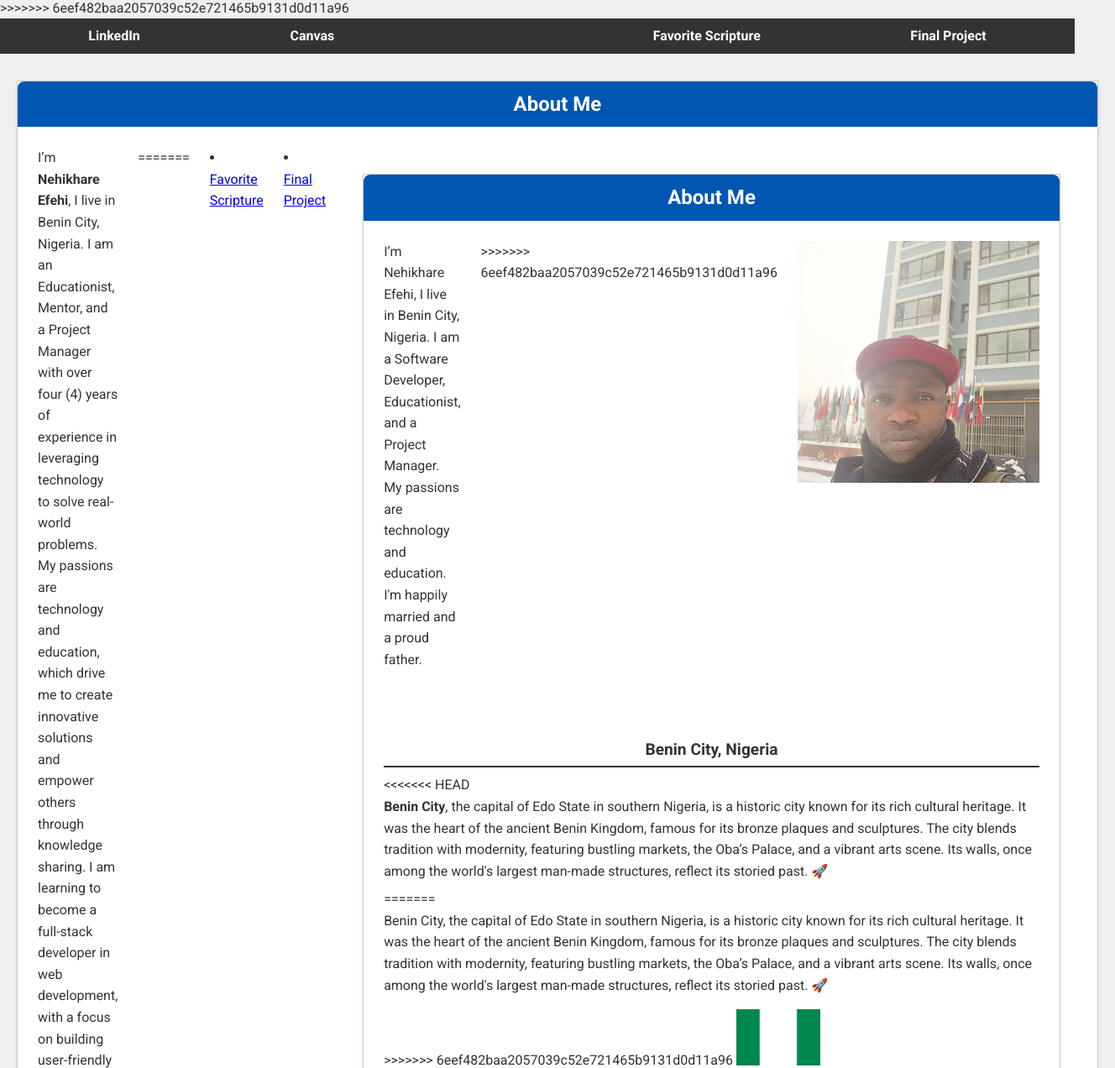
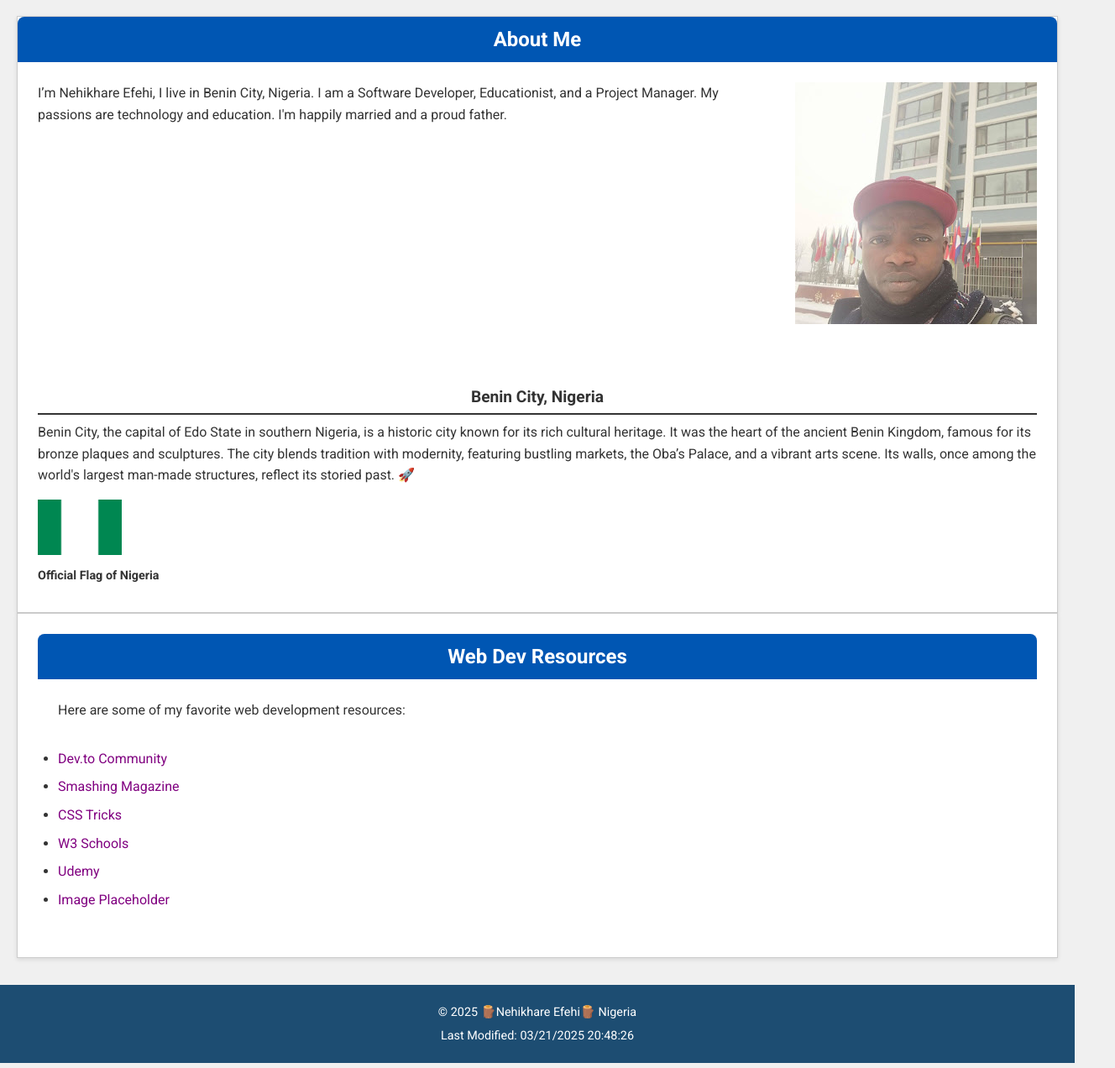
Before and after one commit to Nehiz/wdd131, a plain HTML site: page index.html in a window 1280 px wide. Shown: the part 93-1365 px from the top of the page at 84% size, 1328 px wide, since content can reach past the window. Drawn offline with Linux system fonts and the light colour scheme.

Commit message:
Home page updated

```diff
--- a/index.html
+++ b/index.html
@@ -3,56 +3,21 @@
 <head>
     <meta charset="UTF-8">
     <meta name="viewport" content="width=device-width, initial-scale=1.0">
-<<<<<<< HEAD
-    <title>WDD 131: Dynamic Web Fundamentals - Nehikhare Efehi</title>
-    <meta name="description" content="WDD 131 - Dynamic Web Fundamentals by Nehikhare Efehi. This page contains links to my LinkedIn profile, Canvas, a favorite scripture, and my final project folder.">
-    <meta name="author" content="Nehikhare Efehi">
-    <link rel="stylesheet" href="styles/base.css">
-    <link rel="preconnect" href="https://fonts.googleapis.com">
-    <link rel="preconnect" href="https://fonts.gstatic.com" crossorigin>
-    <link rel="stylesheet" type="text/css" href="https://fonts.googleapis.com/css2?family=Roboto:wght@400;700&display=swap">
-=======
     <title>WDD 131 - Dynamic Web Fundamentals - Nehikhare Efehi</title>
     <meta name="description" content="WDD 131 - Dynamic Web Fundamentals by Nehikhare Efehi. This page contains links to my LinkedIn profile, Canvas, a favorite scripture, and my final project folder.">
     <meta name="author" content="Nehikhare Efehi">
     <link rel="stylesheet" href="styles/base.css">
     <link rel="stylesheet" href="https://fonts.googleapis.com/css2?family=Roboto:wght@400;700&display=swap">
->>>>>>> 6eef482baa2057039c52e721465b9131d0d11a96
     <script src="scripts/getdates.js" defer></script>
 </head>
 <body>
     <header>
         <h1>WDD 131: Dynamic Web Fundamentals - <span class="name">Nehikhare Efehi</span></h1>
-<<<<<<< HEAD
-=======
     </header>
->>>>>>> 6eef482baa2057039c52e721465b9131d0d11a96
         <nav>
             <ul>
                 <li><a href="https://www.linkedin.com/in/efehi-nehikhare">LinkedIn</a></li>
                 <li><a href="https://byupw.instructure.com/">Canvas</a></li>
-<<<<<<< HEAD
-                <li><a href="https://www.churchofjesuschrist.org/study/scriptures/bofm/1-ne/3?lang=eng&id=p7#p7">Favorite
-                        Scripture</a></li>
-                <li><a href="#">Final Project</a></li>
-            </ul>
-        </nav>
-    </header>
-    <main>
-        <section class="card">
-                <h2>About Me</h2>
-            <div class="card-content"
-                <div class="text-content">
-                    <p>I’m <strong>Nehikhare Efehi</strong>, I live in Benin City, Nigeria. I am an Educationist,
-                    Mentor, and a Project Manager with over four (4) years of experience in leveraging technology to solve real-world problems.
-                    My passions are technology and education, which drive me to create innovative solutions and empower others through
-                    knowledge sharing. I am learning to become a full-stack developer in web development, with a focus on building user-friendly
-                    and accessible applications that make learning Tech, Maths and Logic easy for kids and young adults. Beyond coding,
-                    I enjoy mentoring young developers, exploring new tech trends, and contributing to open-source
-                    projects. I'm happily married and a proud father of two, and I find great joy in balancing my professional pursuits with
-                    family life. I am also a Bishop in my local ward. In my free time, I love reading about emerging technologies, traveling to experience new cultures, and
-                    giving back to my community through educational initiatives.</p>
-=======
                 <li><a href="https://www.churchofjesuschrist.org/study/scriptures/bofm/1-ne/3?lang=eng&id=p7#p7">Favorite Scripture</a></li>
                 <li><a href="#">Final Project</a></li>
             </ul>
@@ -64,25 +29,15 @@
                 <div class="text-content">
                     <p>I’m Nehikhare Efehi, I live in Benin City, Nigeria. I am a Software Developer, Educationist, and a Project Manager. My passions are technology and
                     education. I'm happily married and a proud father. </p>
->>>>>>> 6eef482baa2057039c52e721465b9131d0d11a96
                     <img src="images/Efehi.jpg" alt="Profile Image of Efehi" class="profile-image">
                 </div>
                 <div class="country-content">
                     <h3> Benin City, Nigeria</h3>
-<<<<<<< HEAD
-                    <p><strong>Benin City</strong>, the capital of Edo State in southern Nigeria, is a historic city known for its rich cultural heritage. It
-                        was the heart of the ancient Benin Kingdom, famous for its bronze plaques and sculptures. The city blends tradition
-                        with
-                        modernity, featuring bustling markets, the Oba’s Palace, and a vibrant arts scene. Its walls, once among the world's
-                        largest man-made structures, reflect its storied past. 🚀
-                    </p>
-=======
                     <p>Benin City, the capital of Edo State in southern Nigeria, is a historic city known for its rich cultural heritage. It
                         was the heart of the ancient Benin Kingdom, famous for its bronze plaques and sculptures. The city blends tradition
                         with
                         modernity, featuring bustling markets, the Oba’s Palace, and a vibrant arts scene. Its walls, once among the world's
                         largest man-made structures, reflect its storied past. 🚀</p>
->>>>>>> 6eef482baa2057039c52e721465b9131d0d11a96
                     <img src="images/nigeria_flag.png" alt="Official Flag of Nigeria" class="flag-image">
                     <p class="flag-caption">Official Flag of Nigeria</p>
                 </div>
```
